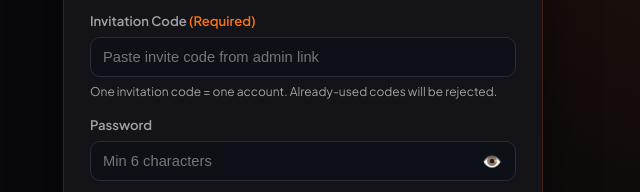
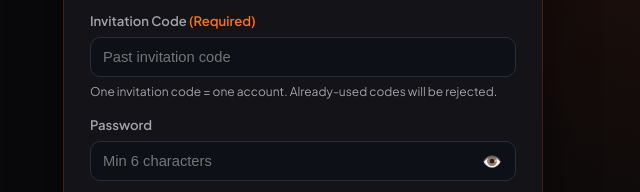
Before and after one commit to daraztrade/Trading-App, a website: page frontend/trader/index.html in a window 1280 px wide. Shown: the part 409-601 px from the top of the page, 337-977 px from the left. Drawn offline with Linux system fonts and the light colour scheme; no server answers.

Commit message:
Update invitation code placeholder text on signup.
Co-authored-by: Cursor <cursoragent@cursor.com>

```diff
--- a/frontend/trader/index.html
+++ b/frontend/trader/index.html
@@ -156,7 +156,7 @@
 
       <div class="field">
         <label>Invitation Code <span style="color:#f97316;">(Required)</span></label>
-        <input type="text" id="regInvite" placeholder="Paste invite code from admin link" required maxlength="40" autocomplete="off" />
+        <input type="text" id="regInvite" placeholder="Past invitation code" required maxlength="40" autocomplete="off" />
         <small style="display:block;margin-top:6px;color:var(--text-muted);font-size:0.75rem;">One invitation code = one account. Already-used codes will be rejected.</small>
       </div>
 
```
